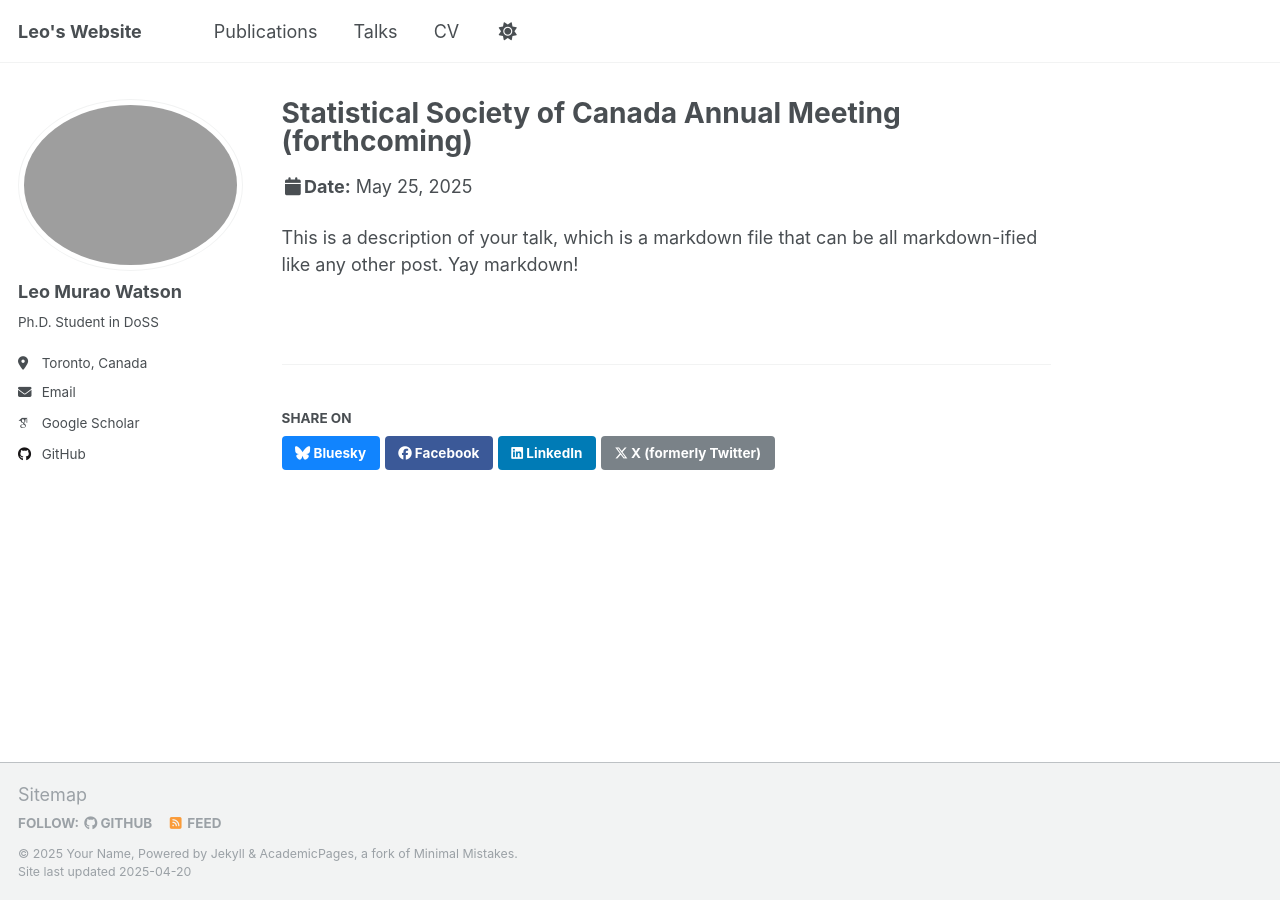
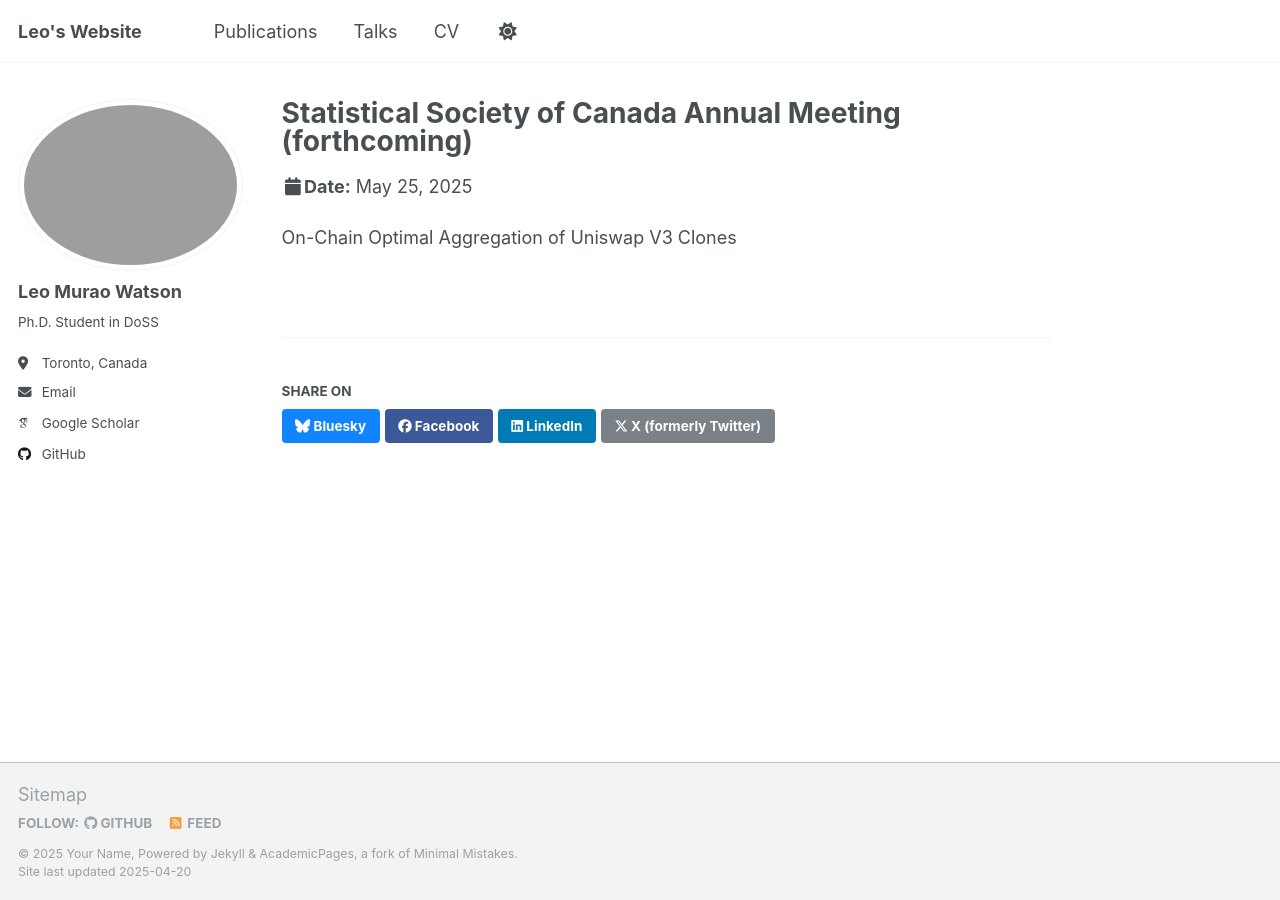
Before and after one commit to leo-watson/leo-watson.github.io, a Jekyll site: the page built from _talks/optimal_aggregation_talk.md, in a window 1280 px wide. Built offline with Jekyll 4.4.1, drawn with Linux system fonts in a browser that asks for light colours; some web fonts are replaced.

Commit message:
Initial Commit V3
Minor edits

```diff
--- a/_talks/optimal_aggregation_talk.md
+++ b/_talks/optimal_aggregation_talk.md
@@ -8,4 +8,4 @@ date: 2025-05-25
 location: "Saskatoon, Saskatchewan"
 ---
 
-This is a description of your talk, which is a markdown file that can be all markdown-ified like any other post. Yay markdown!
+On-Chain Optimal Aggregation of Uniswap V3 Clones
```
Also changed, not shown: _pages/about.md (+1 -1 lines), 1 other file.
